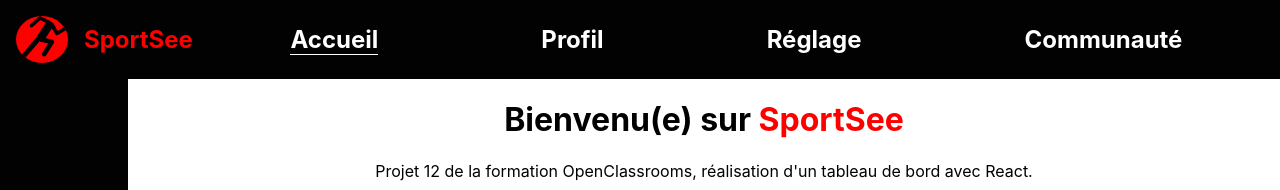
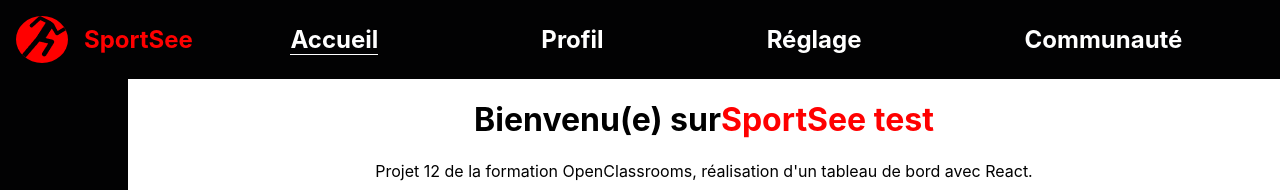
Before and after one commit to nivorako/sportsee, a React (Create React App) app in the folder sportsee-frontend/: page / in a window 1280 px wide. Shown: the top 190 px of the page. Built offline with nearby package versions, Linux system fonts and the light colour scheme.

Commit message:
restart after pc down

```diff
--- a/sportsee-frontend/src/pages/home/index.js
+++ b/sportsee-frontend/src/pages/home/index.js
@@ -18,8 +18,7 @@
                     <h1 className="home__contentTitle">
                         Bienvenu(e) sur
                         <span className="home__contentTitle-span">
-                            {" "}
-                            SportSee
+                            SportSee test
                         </span>
                     </h1>
                     <p className="home__contentParagraph">
```
